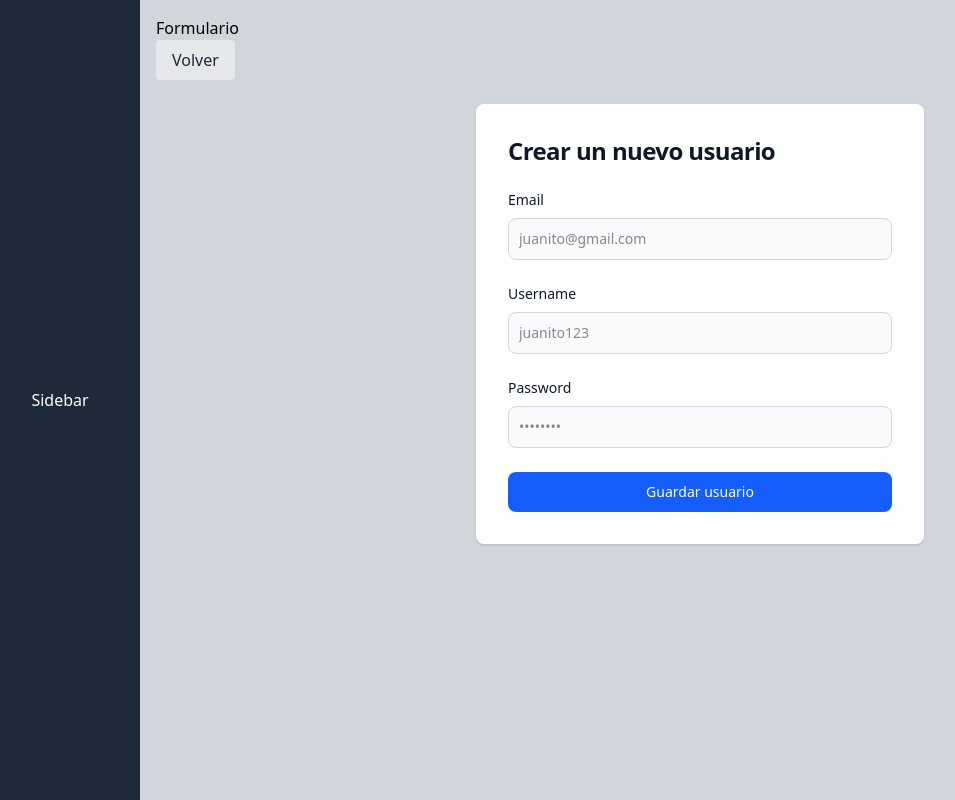
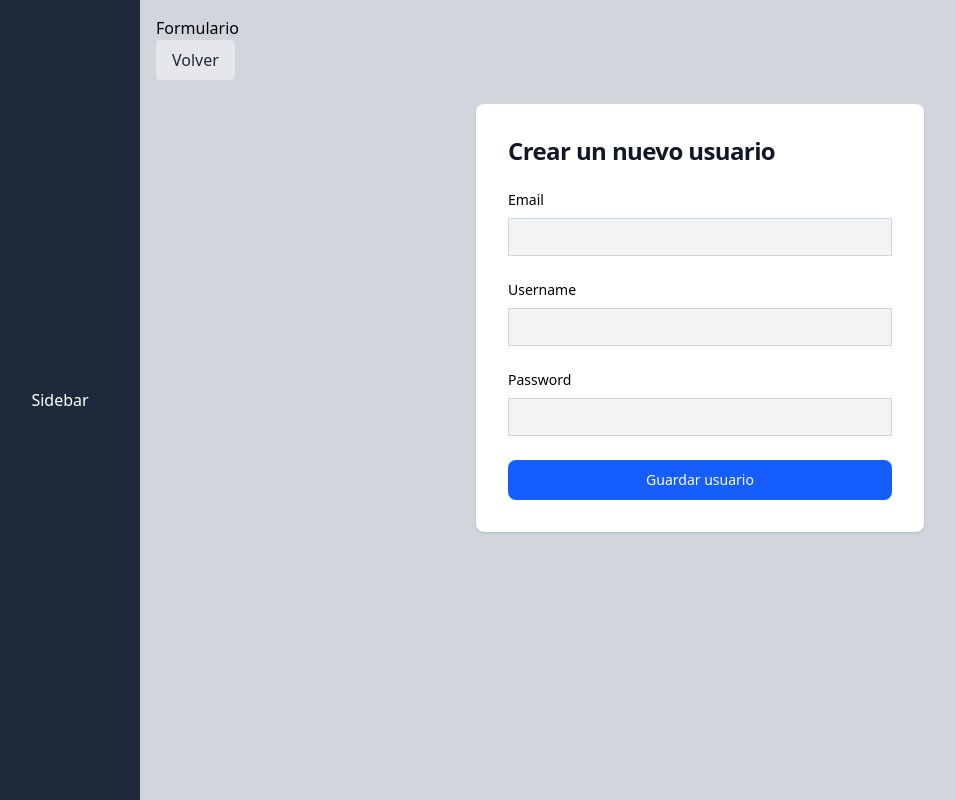
Before and after one commit to IvsKevinSchool/NotEcotrash, a React (Vite) app in the folder frontend/: page /admin/add-user in a window 1280 px wide. Shown: the whole page, without its empty margins (20-975 px from the left). Built offline with nearby package versions, Linux system fonts and the light colour scheme.

Commit message:
Update FormField.tsx

```diff
--- a/frontend/src/components/form/FormField.tsx
+++ b/frontend/src/components/form/FormField.tsx
@@ -1,6 +1,6 @@
 import React from "react";
 
-type FormFieldProps = {
+export interface FormFieldProps extends React.InputHTMLAttributes<HTMLInputElement> {
     label: string;
     id: string;
     name: string;
@@ -9,28 +9,37 @@ type FormFieldProps = {
     required?: boolean;
     className?: string;
     error?: string;
-
-    ref?: React.Ref<HTMLInputElement>;
-    onChange?: (event: React.ChangeEvent<HTMLInputElement>) => void;
-    onBlur?: (event: React.FocusEvent<HTMLInputElement>) => void;
 }
 
-const FormField: React.FC<FormFieldProps> = ({ label, id, name, type, placeholder, required, className, error, ref, onChange, onBlur }) => {
-    const labelClass = "block mb-2 text-sm font-medium text-gray-900 dark:text-white";
-    const inputClass = " bg-gray-50 border border-gray-300 text-gray-900 sm:text-sm" +
-        " rounded-lg focus:ring-blue-600 focus:border-blue-600 block" +
-        " w-full p-2.5 dark:bg-gray-700 dark:border-gray-600 dark:placeholder-gray-400 dark:text-white" +
-        " dark:focus:ring-blue-500 dark:focus:border-blue-500";
+const FormField = React.forwardRef<HTMLInputElement, FormFieldProps>(
+    ({ label, id, name, type, placeholder, required, className, error, ...rest }, ref) => {
+        const labelClass = "block mb-2 text-sm font-medium dark:text-white";
+        // const inputClass = " bg-gray-50 border border-gray-300 text-gray-900 sm:text-sm" +
+        //     " rounded-lg focus:ring-blue-600 focus:border-blue-600 block" +
+        //     " w-full p-2.5 dark:bg-gray-700 dark:border-gray-600 dark:placeholder-gray-400 dark:text-white" +
+        //     " dark:focus:ring-blue-500 dark:focus:border-blue-500";
+        // const labelClass = ''
+        const inputClass = 'bg-gray-100 border border-gray-300 text-gray-900 sm:text-sm p-2'
 
-    return (
-        <div>
-            <label htmlFor={label} className={labelClass}>{label}</label>
-            <input type={type} id={id} name={name} className={inputClass + className} placeholder={placeholder} required={required}
-                ref={ref} onChange={onChange} onBlur={onBlur} //  Add the ref, onChange, and onBlur props for react-hook-form
-            />
-            {error && <p className="mt-1 text-xs text-red-500">{error}</p>}
-        </div>
-    );
-}
+        return (
+            <div className="flex flex-col">
+                <div className="flex flex-col ">
+                    <label htmlFor={label} className={labelClass}>
+                        {label}
+                    </label>
+
+                    <input
+                        id={id}
+                        name={name}
+                        ref={ref}
+                        className={inputClass}
+                        type={type}
+                        {...rest}
+                    />
+                </div>
+                {error && <p className="mt-1 text-xs text-red-500">{error}</p>}
+            </div>
+        );
+    })
 
 export default FormField
```
